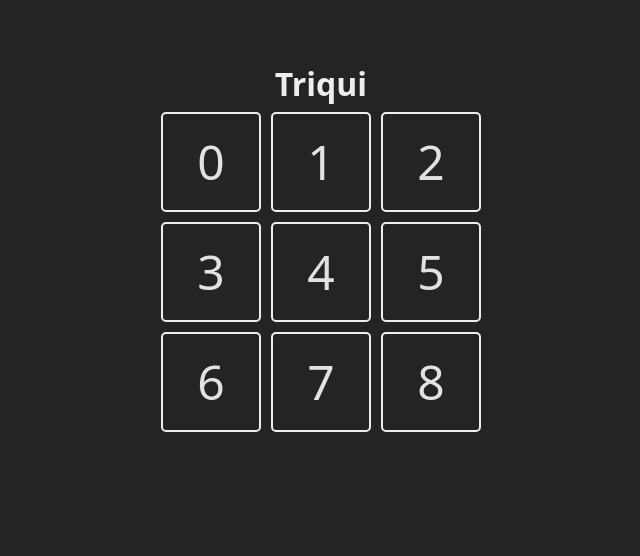
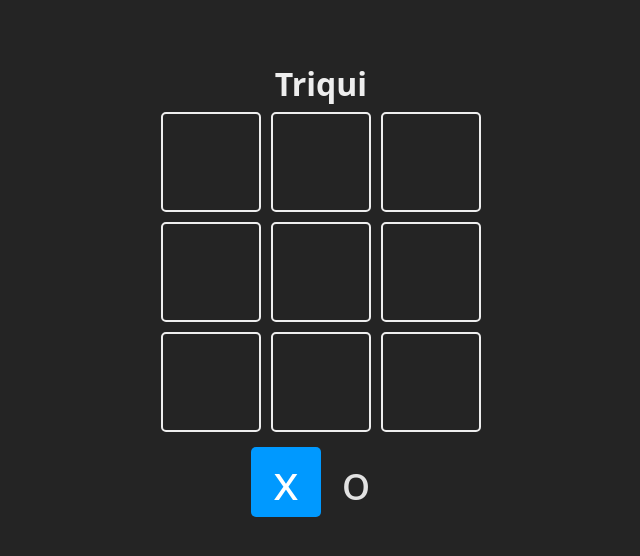
Before and after one commit to angels36b/Triqui-Reactjs, a React (Vite) app in the folder triqui/: page / in a window 1280 px wide. Shown: the top 556 px of the page, without its empty margins (319-959 px from the left). Built offline with nearby package versions, Linux system fonts and the light colour scheme.

Commit message:
creacion del hook state para el boton del juego triqui

```diff
--- a/triqui/src/App.jsx
+++ b/triqui/src/App.jsx
@@ -1,4 +1,5 @@
 import './App.css'
+import { useState } from 'react'
 // import './index.css'
 
 
@@ -7,17 +8,33 @@
   O:'o'
 }
 
-const board = Array(9).fill(null)
 
-const Square =({ children, updateBoard, index })=>{
+
+const Square =({ children, isSelected, updateBoard, index })=>{
+
+  const className = `square ${isSelected ? 'is-selected' : ''}`
+
+  const handleClick = () =>{
+    updateBoard()
+  }
   return (
-    <div className='square'>
+    <div onClick={handleClick} className={className}>
       {children}
     </div>
   )
 }
 
 function App(){
+
+  const [board, SetBoard] = useState( Array(9).fill(null))
+
+  const [turn, setTurn] = useState(TURNS.X)
+
+  const updateBoard = () =>{
+      const newTurn = turn == TURNS.X ? TURNS.O : TURNS.X
+      setTurn(newTurn)
+  }
+
     return (
 
     <main className='board'>
@@ -26,15 +43,26 @@
         {
           board.map((_,index) => {
             return(
+
              <Square
               key={index}
               index={index}
+              updateBoard={updateBoard}
               >
-                {index}
+                {board[index]}
              </Square>
             )
           })
         }
+      </section>
+
+      <section className='turn'>
+          <Square isSelected={turn == TURNS.X}>
+          {TURNS.X}
+          </Square>
+          <Square isSelected={turn == TURNS.O}>
+            {TURNS.O}
+          </Square>
       </section>
     </main>
     )
```
